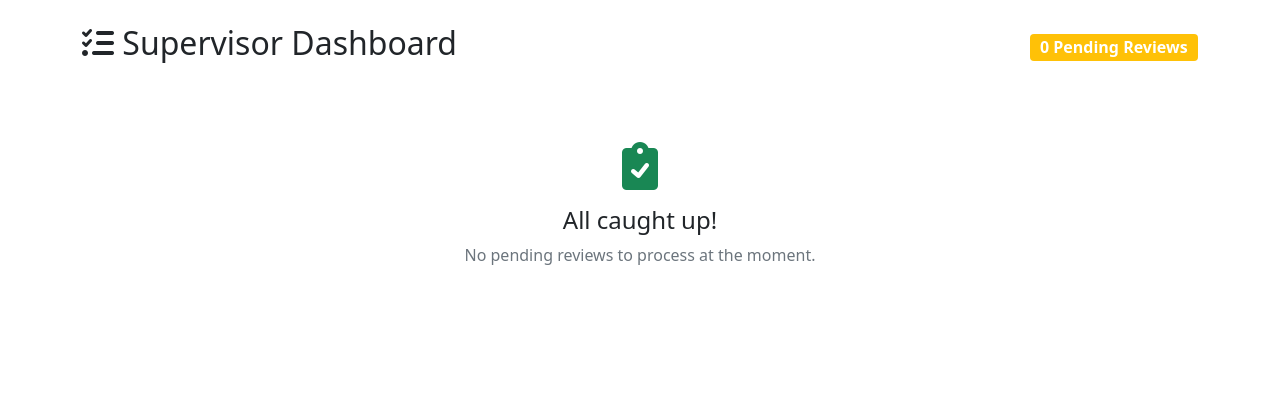
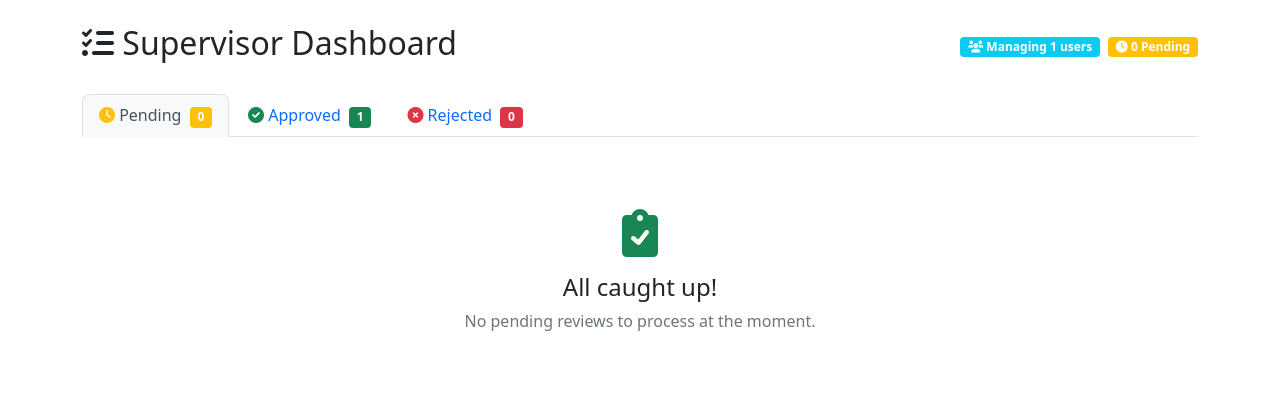
Before and after one commit to chandhana-pyapali/smart-search-review-platform, a Django app: page /supervisor/ in a window 1280 px wide. Shown: the part 56-452 px from the top of the page. Run offline with Django 4.2, Linux system fonts and the light colour scheme; a user stored in the database is signed in; tables that the repository leaves empty hold one stand-in row (values such as "Sample post").

Commit message:
Added approved and rejected tabs in supervisor dashboard

```diff
--- /dev/null
+++ b/django_app_search_project/search_app/templates/search_app/partials/review_card.html
@@ -0,0 +1,125 @@
+{% load search_extras %}
+
+<div class="col-md-6 mb-4">
+    <div class="card border-start border-4 {{ review.sentiment|sentiment_class }} h-100
+                {% if review.status == 'approved' %}review-card-approved{% endif %}
+                {% if review.status == 'rejected' %}review-card-rejected{% endif %}">
+
+        <!-- Status Badge -->
+        {% if review.status != 'pending' %}
+            <span class="review-status-badge">
+                {% if review.status == 'approved' %}
+                    <span class="badge bg-success">
+                        <i class="fas fa-check"></i> Approved
+                    </span>
+                {% elif review.status == 'rejected' %}
+                    <span class="badge bg-danger">
+                        <i class="fas fa-times"></i> Rejected
+                    </span>
+                {% endif %}
+            </span>
+        {% endif %}
+
+        <div class="card-header d-flex justify-content-between align-items-center">
+            <h6 class="mb-0">
+                <a href="{% url 'app_detail' review.app.id %}" class="text-decoration-none">
+                    {{ review.app.name }}
+                </a>
+            </h6>
+            <div>
+                {% if review.status == 'pending' %}
+                    <span class="badge bg-warning">Pending</span>
+                {% endif %}
+                {% if review.sentiment %}
+                    <span class="badge {{ review.sentiment|sentiment_badge_class }}">
+                        {{ review.sentiment }}
+                    </span>
+                {% endif %}
+            </div>
+        </div>
+
+        <div class="card-body d-flex flex-column">
+            <!-- User Info -->
+            <div class="mb-3">
+                <small class="text-muted">
+                    <i class="fas fa-user"></i> {{ review.user.username }} |
+                    <i class="fas fa-calendar"></i> {{ review.created_at|date:"M d, Y H:i" }}
+                    {% if review.status != 'pending' and review.approved_by %}
+                        <br><i class="fas fa-user-check"></i> {{ review.status|title }} by {{ review.approved_by.get_full_name|default:review.approved_by.username }}
+                        {% if review.approved_at %}
+                            on {{ review.approved_at|date:"M d, Y H:i" }}
+                        {% endif %}
+                    {% endif %}
+                </small>
+            </div>
+
+            <!-- Sentiment Analysis (if available) -->
+            {% if review.sentiment %}
+                <div class="alert alert-light border-start border-4 {{ review.sentiment|sentiment_class }} mb-3 py-2">
+                    <div class="d-flex justify-content-between align-items-center mb-2">
+                        <h6 class="mb-0">
+                            <i class="fas fa-brain"></i> AI Analysis
+                        </h6>
+                        {% if review.has_text_rating_mismatch %}
+                            <span class="badge bg-warning badge-sm">
+                                <i class="fas fa-exclamation-triangle"></i> Mismatch
+                            </span>
+                        {% endif %}
+                    </div>
+
+                    <div class="row align-items-center">
+                        <div class="col-7">
+                            <span class="badge {{ review.sentiment|sentiment_badge_class }}">
+                                {{ review.sentiment }}
+                            </span>
+                            <span class="badge {{ review.get_sentiment_confidence|confidence_badge_class }}">
+                                {{ review.get_sentiment_confidence }}
+                            </span>
+                        </div>
+                        <div class="col-5">
+                            <small class="text-muted">
+                                Text: {{ review.text_sentiment_polarity|floatformat:1 }}<br>
+                                Rating: {{ review.rating_sentiment_polarity|floatformat:1 }}
+                            </small>
+                        </div>
+                    </div>
+                </div>
+            {% endif %}
+
+            <!-- Rating Display -->
+            <div class="mb-3">
+                <span class="rating-stars">
+                    {% render_stars review.rating %}
+                </span>
+                <span class="ms-2">{{ review.rating }}/5</span>
+            </div>
+
+            <!-- Review Text -->
+            <div class="flex-grow-1 mb-3">
+                <p class="card-text mb-0">{{ review.review_text }}</p>
+            </div>
+        </div>
+
+        <!-- Action Buttons (only for pending reviews) -->
+        {% if show_actions and review.status == 'pending' %}
+            <div class="card-footer mt-auto">
+                <form method="POST" action="{% url 'approve_review' review.id %}" class="d-inline">
+                    {% csrf_token %}
+                    <button type="submit" name="action" value="approve"
+                            class="btn btn-success btn-sm"
+                            onclick="return confirm('Approve this review?')">
+                        <i class="fas fa-check"></i> Approve
+                    </button>
+                </form>
+                <form method="POST" action="{% url 'approve_review' review.id %}" class="d-inline">
+                    {% csrf_token %}
+                    <button type="submit" name="action" value="reject"
+                            class="btn btn-danger btn-sm"
+                            onclick="return confirm('Reject this review?')">
+                        <i class="fas fa-times"></i> Reject
+                    </button>
+                </form>
+            </div>
+        {% endif %}
+    </div>
+</div>
--- a/django_app_search_project/search_app/templates/search_app/supervisor_dashboard.html
+++ b/django_app_search_project/search_app/templates/search_app/supervisor_dashboard.html
@@ -6,138 +6,188 @@
 {% block content %}
 <div class="d-flex justify-content-between align-items-center mb-4">
     <h2><i class="fas fa-tasks"></i> Supervisor Dashboard</h2>
-    <span class="badge bg-warning fs-6">{{ pending_reviews.count }} Pending Review{{ pending_reviews.count|pluralize }}</span>
+    <div class="d-flex align-items-center">
+        <span class="badge bg-info me-2">
+            <i class="fas fa-users"></i> Managing {{ supervised_users_count }} users
+        </span>
+        <span class="badge bg-warning">
+            <i class="fas fa-clock"></i> {{ pending_count }} Pending
+        </span>
+    </div>
 </div>
 
-{% if pending_reviews %}
-    <div class="row">
-        {% for review in pending_reviews %}
-            <div class="col-md-6 mb-4">
-                <div class="card border-start border-4 {{ review.sentiment|sentiment_class }} h-100">
-                    <div class="card-header d-flex justify-content-between align-items-center">
-                        <h6 class="mb-0">
-                            <a href="{% url 'app_detail' review.app.id %}" class="text-decoration-none">
-                                {{ review.app.name }}
-                            </a>
-                        </h6>
-                        <div>
-                            <span class="badge bg-warning">Pending</span>
-                            <!-- {% if review.sentiment %}
-                                <span class="badge {{ review.sentiment|sentiment_badge_class }}">
-                                    {{ review.sentiment }}
-                                </span>
-                            {% endif %} -->
-                        </div>
-                    </div>
-                    <div class="card-body d-flex flex-column">
-                        <!-- USER INFO -->
-                        <div class="mb-3">
-                            <small class="text-muted">
-                                <i class="fas fa-user"></i> {{ review.user.username }} |
-                                <i class="fas fa-calendar"></i> {{ review.created_at|date:"M d, Y H:i" }}
-                            </small>
-                        </div>
+<!-- Tab Navigation -->
+<ul class="nav nav-tabs mb-4" id="reviewTabs" role="tablist">
+    <li class="nav-item" role="presentation">
+        <button class="nav-link active" id="pending-tab" data-bs-toggle="tab" data-bs-target="#pending"
+                type="button" role="tab" aria-controls="pending" aria-selected="true">
+            <i class="fas fa-clock text-warning"></i>
+            Pending
+            <span class="badge bg-warning ms-1">{{ pending_count }}</span>
+        </button>
+    </li>
+    <li class="nav-item" role="presentation">
+        <button class="nav-link" id="approved-tab" data-bs-toggle="tab" data-bs-target="#approved"
+                type="button" role="tab" aria-controls="approved" aria-selected="false">
+            <i class="fas fa-check-circle text-success"></i>
+            Approved
+            <span class="badge bg-success ms-1">{{ approved_count }}</span>
+        </button>
+    </li>
+    <li class="nav-item" role="presentation">
+        <button class="nav-link" id="rejected-tab" data-bs-toggle="tab" data-bs-target="#rejected"
+                type="button" role="tab" aria-controls="rejected" aria-selected="false">
+            <i class="fas fa-times-circle text-danger"></i>
+            Rejected
+            <span class="badge bg-danger ms-1">{{ rejected_count }}</span>
+        </button>
+    </li>
+</ul>
 
-                        <!-- COMPACT SENTIMENT ANALYSIS SECTION -->
-                        {% if review.sentiment %}
-                            <div class="alert alert-light border-start border-4 {{ review.sentiment|sentiment_class }} mb-3 py-2">
-                                <!-- Header with contradiction flag -->
-                                <div class="d-flex justify-content-between align-items-center mb-2">
-                                    <h6 class="mb-0">
-                                        <i class="fas fa-brain"></i> Enhanced AI Analysis
-                                    </h6>
-                                    {% if review.has_text_rating_mismatch %}
-                                        <span class="badge bg-warning badge-sm">
-                                            <i class="fas fa-exclamation-triangle"></i> Mismatch
-                                        </span>
-                                    {% endif %}
-                                </div>
+<!-- Tab Content -->
+<div class="tab-content" id="reviewTabsContent">
 
-                                <!-- Sentiment info in single row -->
-                                <div class="row align-items-center">
-                                    <div class="col-7">
-                                        <span class="badge {{ review.sentiment|sentiment_badge_class }}">
-                                            Sentiment: {{ review.sentiment }}
-                                        </span>
-                                        <span class="badge {{ review.get_sentiment_confidence|confidence_badge_class }}">
-                                            Confidence: {{ review.get_sentiment_confidence }}
-                                        </span>
-                                    </div>
-                                    <div class="col-5">
-                                        <small class="text-muted">
-                                            Text Analysis: {{ review.text_sentiment_polarity|floatformat:1 }}<br>
-                                            Rating Analysis: {{ review.rating_sentiment_polarity|floatformat:1 }}
-                                        </small>
-                                    </div>
-                                </div>
-                            </div>
+    <!-- PENDING REVIEWS TAB -->
+    <div class="tab-pane fade show active" id="pending" role="tabpanel" aria-labelledby="pending-tab">
+        {% if pending_reviews %}
+            <div class="row">
+                {% for review in pending_reviews %}
+                    {% include 'search_app/partials/review_card.html' with review=review show_actions=True %}
+                {% endfor %}
+            </div>
+        {% else %}
+            <div class="text-center py-5">
+                <i class="fas fa-clipboard-check fa-3x text-success mb-3"></i>
+                <h4>All caught up!</h4>
+                <p class="text-muted">No pending reviews to process at the moment.</p>
+            </div>
+        {% endif %}
+    </div>
+
+    <!-- APPROVED REVIEWS TAB -->
+    <div class="tab-pane fade" id="approved" role="tabpanel" aria-labelledby="approved-tab">
+        {% if approved_reviews %}
+            <div class="row">
+                {% for review in approved_reviews %}
+                    {% include 'search_app/partials/review_card.html' with review=review show_actions=False %}
+                {% endfor %}
+            </div>
+
+            <!-- Pagination for approved reviews -->
+            {% if approved_reviews.has_other_pages %}
+                <nav aria-label="Approved reviews pagination" class="mt-4">
+                    <ul class="pagination justify-content-center">
+                        {% if approved_reviews.has_previous %}
+                            <li class="page-item">
+                                <a class="page-link" href="?status=approved&page={{ approved_reviews.previous_page_number }}">Previous</a>
+                            </li>
                         {% endif %}
 
-                        <!-- RECOMMENDATION ALERTS - FULL WIDTH, COMPACT -->
-                        {% if review.sentiment %}
-                            {% if review.sentiment == 'Negative' and review.confidence_score > 0.7 %}
-                                <div class="alert alert-danger alert-sm py-1 mb-2">
-                                    <small>
-                                        <strong>⚠️ High confidence negative</strong> - Consider rejection
-                                    </small>
-                                </div>
-                            {% elif review.sentiment == 'Positive' and review.confidence_score > 0.7 %}
-                                <div class="alert alert-success alert-sm py-1 mb-2">
-                                    <small>
-                                        <strong>✅ High confidence positive</strong> - Consider approval
-                                    </small>
-                                </div>
-                            {% elif review.has_text_rating_mismatch %}
-                                <div class="alert alert-warning alert-sm py-1 mb-2">
-                                    <small>
-                                        <strong>🤔 Mixed signals</strong> - Manual review needed, possible sarcasm or error detected
-                                    </small>
-                                </div>
-                            {% endif %}
+                        <li class="page-item active">
+                            <span class="page-link">{{ approved_reviews.number }} of {{ approved_reviews.paginator.num_pages }}</span>
+                        </li>
+
+                        {% if approved_reviews.has_next %}
+                            <li class="page-item">
+                                <a class="page-link" href="?status=approved&page={{ approved_reviews.next_page_number }}">Next</a>
+                            </li>
+                        {% endif %}
+                    </ul>
+                </nav>
+            {% endif %}
+        {% else %}
+            <div class="text-center py-5">
+                <i class="fas fa-check-circle fa-3x text-success mb-3"></i>
+                <h4>No Approved Reviews Yet</h4>
+                <p class="text-muted">Reviews you approve will appear here.</p>
+            </div>
+        {% endif %}
+    </div>
+
+    <!-- REJECTED REVIEWS TAB -->
+    <div class="tab-pane fade" id="rejected" role="tabpanel" aria-labelledby="rejected-tab">
+        {% if rejected_reviews %}
+            <div class="row">
+                {% for review in rejected_reviews %}
+                    {% include 'search_app/partials/review_card.html' with review=review show_actions=False %}
+                {% endfor %}
+            </div>
+
+            <!-- Pagination for rejected reviews -->
+            {% if rejected_reviews.has_other_pages %}
+                <nav aria-label="Rejected reviews pagination" class="mt-4">
+                    <ul class="pagination justify-content-center">
+                        {% if rejected_reviews.has_previous %}
+                            <li class="page-item">
+                                <a class="page-link" href="?status=rejected&page={{ rejected_reviews.previous_page_number }}">Previous</a>
+                            </li>
                         {% endif %}
 
-                        <!-- RATING DISPLAY -->
-                        <div class="mb-3">
-                            <span class="rating-stars">
-                                {% render_stars review.rating %}
-                            </span>
-                            <span class="ms-2">{{ review.rating }}/5</span>
-                        </div>
+                        <li class="page-item active">
+                            <span class="page-link">{{ rejected_reviews.number }} of {{ rejected_reviews.paginator.num_pages }}</span>
+                        </li>
 
-                        <!-- REVIEW TEXT - FLEXIBLE GROW -->
-                        <div class="flex-grow-1 mb-3">
-                            <p class="card-text mb-0">{{ review.review_text }}</p>
-                        </div>
-                    </div>
+                        {% if rejected_reviews.has_next %}
+                            <li class="page-item">
+                                <a class="page-link" href="?status=rejected&page={{ rejected_reviews.next_page_number }}">Next</a>
+                            </li>
+                        {% endif %}
+                    </ul>
+                </nav>
+            {% endif %}
+        {% else %}
+            <div class="text-center py-5">
+                <i class="fas fa-times-circle fa-3x text-danger mb-3"></i>
+                <h4>No Rejected Reviews Yet</h4>
+                <p class="text-muted">Reviews you reject will appear here.</p>
+            </div>
+        {% endif %}
+    </div>
+</div>
 
-                    <!-- BUTTONS ALWAYS AT BOTTOM -->
-                    <div class="card-footer mt-auto">
-                        <form method="POST" action="{% url 'approve_review' review.id %}" class="d-inline">
-                            {% csrf_token %}
-                            <button type="submit" name="action" value="approve"
-                                    class="btn btn-success btn-sm"
-                                    onclick="return confirm('Approve this review?')">
-                                <i class="fas fa-check"></i> Approve
-                            </button>
-                        </form>
-                        <form method="POST" action="{% url 'approve_review' review.id %}" class="d-inline">
-                            {% csrf_token %}
-                            <button type="submit" name="action" value="reject"
-                                    class="btn btn-danger btn-sm"
-                                    onclick="return confirm('Reject this review?')">
-                                <i class="fas fa-times"></i> Reject
-                            </button>
-                        </form>
-                    </div>
-                </div>
-            </div>
-        {% endfor %}
-    </div>
-{% else %}
-    <div class="text-center py-5">
-        <i class="fas fa-clipboard-check fa-3x text-success mb-3"></i>
-        <h4>All caught up!</h4>
-        <p class="text-muted">No pending reviews to process at the moment.</p>
-    </div>
-{% endif %}
+<!-- Add custom CSS for better tab styling -->
+<style>
+.nav-tabs .nav-link {
+    border-radius: 8px 8px 0 0;
+    margin-right: 2px;
+    font-weight: 500;
+}
+
+.nav-tabs .nav-link.active {
+    background-color: #f8f9fa;
+    border-color: #dee2e6 #dee2e6 #f8f9fa;
+}
+
+.review-card-approved {
+    border-left: 4px solid #198754 !important;
+    background-color: #f8fff9;
+}
+
+.review-card-rejected {
+    border-left: 4px solid #dc3545 !important;
+    background-color: #fff8f8;
+}
+
+.review-status-badge {
+    position: absolute;
+    top: 10px;
+    right: 10px;
+}
+</style>
+
+<!-- Add JavaScript for tab memory -->
+<script>
+$(document).ready(function() {
+    // Remember last active tab
+    var activeTab = localStorage.getItem('activeTab');
+    if (activeTab) {
+        $('#' + activeTab).tab('show');
+    }
+
+    // Save active tab on change
+    $('button[data-bs-toggle="tab"]').on('shown.bs.tab', function (e) {
+        localStorage.setItem('activeTab', e.target.id);
+    });
+});
+</script>
 {% endblock %}
--- a/django_app_search_project/search_app/views.py
+++ b/django_app_search_project/search_app/views.py
@@ -152,11 +152,38 @@ def supervisor_dashboard(request):
         return redirect('home')
 
     supervised_users = User.objects.filter(userprofile__supervisor=request.user)
-    pending_reviews = UserReview.objects.filter(user__in=supervised_users, status='pending').order_by('-created_at')
+    # pending_reviews = UserReview.objects.filter(user__in=supervised_users, status='pending').order_by('-created_at')
+
+    # Get all reviews from supervised users
+    all_reviews = UserReview.objects.filter(
+        user__in=supervised_users
+    ).select_related('app', 'user', 'approved_by').order_by('-created_at')
+
+    # Separate by status
+    pending_reviews = all_reviews.filter(status='pending')
+
+    # Paginate approved and rejected reviews
+    approved_reviews_list = all_reviews.filter(status='approved')
+    rejected_reviews_list = all_reviews.filter(status='rejected')
+
+    # Pagination for approved reviews
+    approved_paginator = Paginator(approved_reviews_list, 10)
+    approved_page = request.GET.get('approved_page', 1)
+    approved_reviews = approved_paginator.get_page(approved_page)
+
+    # Pagination for rejected reviews
+    rejected_paginator = Paginator(rejected_reviews_list, 10)
+    rejected_page = request.GET.get('rejected_page', 1)
+    rejected_reviews = rejected_paginator.get_page(rejected_page)
 
     return render(request, 'search_app/supervisor_dashboard.html', {
         'pending_reviews': pending_reviews,
-        'supervised_users_count': supervised_users.count()
+        'approved_reviews': approved_reviews,
+        'rejected_reviews': rejected_reviews,
+        'supervised_users_count': supervised_users.count(),
+        'pending_count': pending_reviews.count(),
+        'approved_count': approved_reviews_list.count(),
+        'rejected_count': rejected_reviews_list.count(),
     })
 
 @login_required
```
